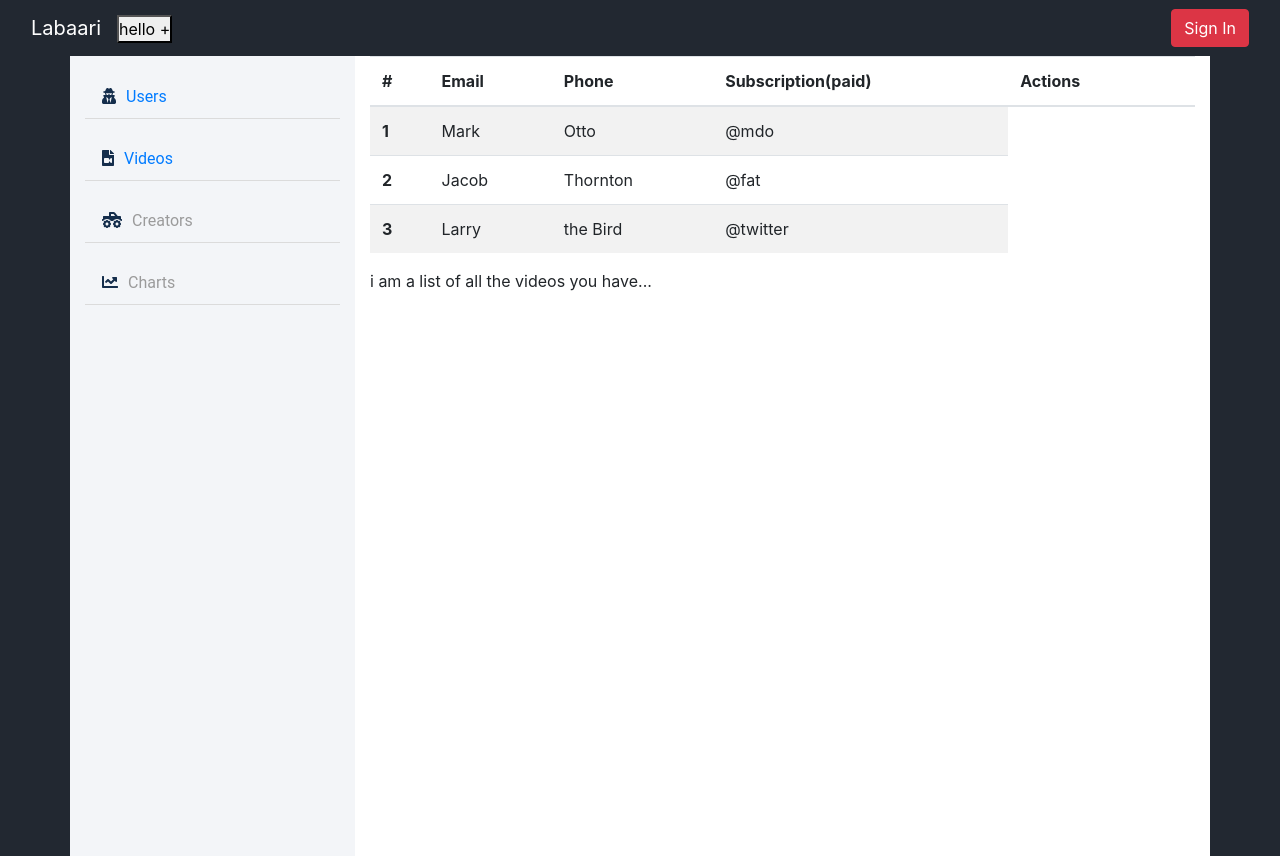
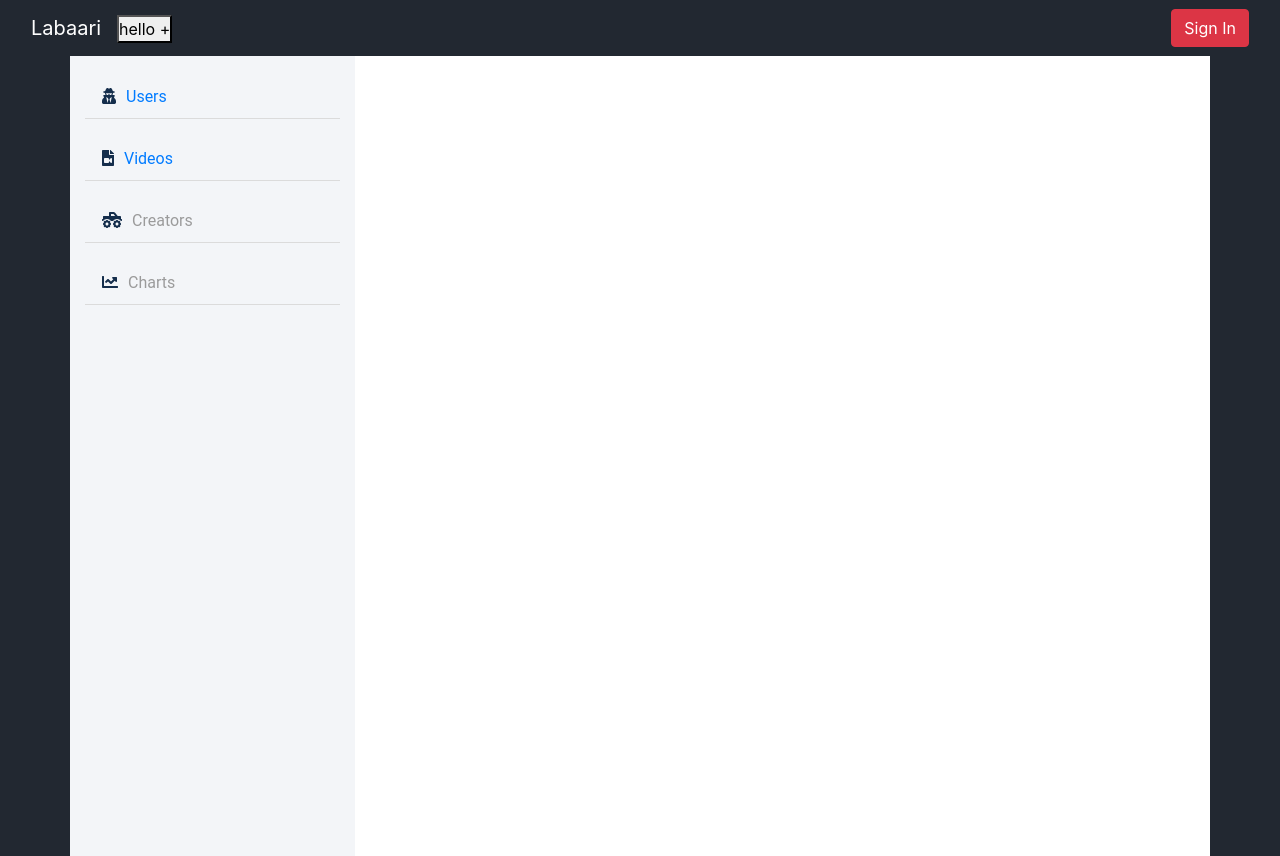
Before and after one commit to Rukeeo1/Laabari, a React (Create React App) app in the folder frontend/: page /dashboard in a window 1280 px wide. Built offline with nearby package versions, Linux system fonts and the light colour scheme.

Commit message:
pulled out the code i commented out from mainsection.js

```diff
--- a/frontend/src/components/dashboard/MainSection.js
+++ b/frontend/src/components/dashboard/MainSection.js
@@ -1,72 +1,21 @@
 import React from 'react';
 import './css/Dashboard.css';
-import Users from '../users-table/Users'
-import { BrowserRouter as Router, Route } from 'react-router-dom'
-import VideoList from '../video-lists/VideoList'
-import Sidebar from './SideNav'
+import Users from '../users-table/Users';
+import { BrowserRouter as Router, Route, Switch } from 'react-router-dom';
+import VideoList from '../video-lists/VideoList';
+import Sidebar from './SideNav';
 
 function MainSection() {
   return (
     <div className="container">
       <div className="row">
+        <Sidebar />
 
-        <Sidebar />
-        {/* <div className="col-sm-3 sidebar">
-          <div>
-            <ul className="nav-tabs">
-              <li className="nav-item">
-                <a className="nav-link" data-toggle="tab" href="#home">
-                  <i className="fas fa-user-secret font-awesome" />
-                  Users
-                </a>
-              </li>
-
-              <li className="nav-item">
-                <a className="nav-link" data-toggle="tab" href="menu1">
-                  <i className="fas fa-file-video font-awesome" />
-                  Videos
-                </a>
-              </li>
-              <li className="nav-item">
-                <a className="nav-link" data-toggle="tab">
-                  <i className="fas fa-truck-monster font-awesome" />
-                  Creators
-                </a>
-              </li>
-              <li className="nav-item">
-                <a className="nav-link" data-toggle="tab">
-                  <i className="fas fa-chart-line font-awesome" />
-                  Charts
-                </a>
-              </li>
-            </ul>
-          </div>
-        </div> */}
         <div className="col-sm-9" style={{ backgroundColor: 'white' }}>
-          {/* <div className="tab-content"> */}
-            {/* <div className="tab-pane container active" id="home">
-              <div
-                className="card card-deck"
-                style={{ width: '210px', margin: '4px' }}
-              >
-                <img
-                  className="card-img-top"
-                  src="https://img.yts.lt/assets/images/movies/Dark_Angel_1990/medium-cover.jpg"
-                  alt="Card"
-                />
-                <div className="card-img-overlay">
-                  <h4 className="card-title">John Doe</h4>
-                  <p className="card-text">Some example text.</p>
-                  <a href="#" className="btn btn-primary">
-                    See Profile
-                  </a>
-                </div>
-              </div>
-            </div>
-          </div> */}
-          <Route exact to="/users" component={Users}/>
-          <Route exact to="/videos" component={VideoList} />
-
+          <Switch>
+            <Route exact path="/dashboard/users" component={Users} />
+            <Route exact path="/dashboard/videos" component={VideoList} />
+          </Switch>
         </div>
       </div>
     </div>
```
Also changed, not shown: frontend/src/components/video-details/VideoDetails.js (+14 -12 lines).
